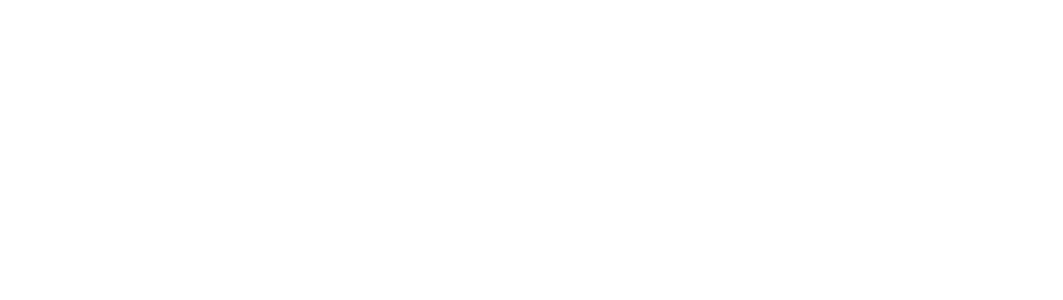
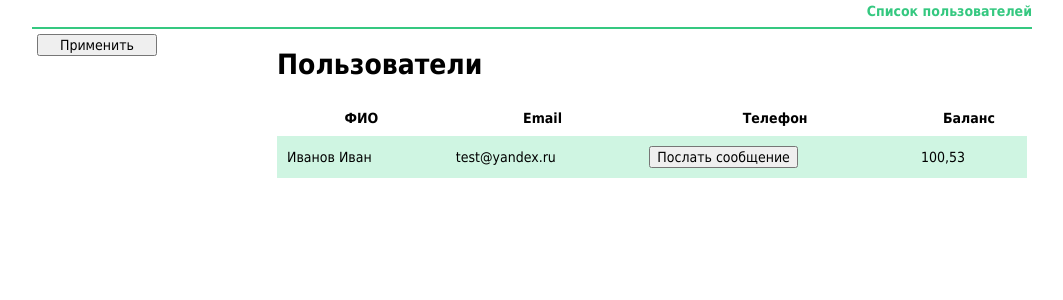
Before and after one commit to libertined/Test_clodo, a PHP site: page / in a window 1280 px wide. Before the commit the part shown is empty. Shown: the top 300 px of the page, without its empty margins (108-1171 px from the left). Run offline with PHP 8.4, Linux system fonts and the light colour scheme; some libraries are stand-ins or nearby versions.

Commit message:
Add list structure

```diff
--- a/css/style.css
+++ b/css/style.css
@@ -1,17 +1,53 @@
-html, body{
-    padding:0;
-    margin:0;
-	font-family:Tahoma, Arial, sans-serif;
-	color:#000;
-	font-size:12px;
-	}
-.layoutCenterWrapper{
-    width:1000px;
-    min-height:50px;
-    margin:0 auto;
-	}
-.clearfix:after{
-    content:'';
-    display:table;
-    clear:both;
-	}
+@charset "UTF-8";
+html, body { padding: 0; margin: 0; font-family: Tahoma, Arial, sans-serif; color: #000; font-size: 14px; }
+
+.layoutCenterWrapper { width: 1000px; min-height: 50px; margin: 0 auto; }
+
+.clearfix:after { content: ''; display: table; clear: both; }
+
+/* СЕТКА */
+.col-xs-1, .col-xs-2, .col-xs-3, .col-xs-4, .col-xs-5, .col-xs-6, .col-xs-7, .col-xs-8, .col-xs-9, .col-xs-10, .col-xs-11, .col-xs-12 { position: relative; min-height: 1px; padding-left: 5px; padding-right: 5px; float: left; }
+
+.col-xs-1 { width: 8.33333%; }
+
+.col-xs-2 { width: 16.66667%; }
+
+.col-xs-3 { width: 25%; }
+
+.col-xs-4 { width: 33.33333%; }
+
+.col-xs-5 { width: 41.66667%; }
+
+.col-xs-6 { width: 50%; }
+
+.col-xs-7 { width: 58.33333%; }
+
+.col-xs-8 { width: 66.66667%; }
+
+.col-xs-9 { width: 75%; }
+
+.col-xs-10 { width: 83.33333%; }
+
+.col-xs-11 { width: 91.66667%; }
+
+.col-xs-12 { width: 100%; }
+
+/*  ВЕРХНЕЕ МЕНЮ  */
+.menu-top { width: 100%; padding: 10px 0 10px; border-bottom: 2px solid #35c880; list-style: none; text-align: right; line-height: 0; font-size: 1px; }
+.menu-top__item { list-style: none; display: inline-block; font-size: 14px; margin: 0; margin-left: 20px; }
+.menu-top__item a { color: #000; text-decoration: none; }
+.menu-top__item--active a { color: #35c880; font-weight: bold; }
+
+/*  ФИЛЬТРЫ  */
+.filter { float: left; width: 200px; }
+.filter__form { margin: 0; }
+.filter__send { width: 120px; margin: 5px 0 5px; }
+
+.content { float: right; width: 750px; }
+.content--full { float: none; width: 100%; }
+
+/*  ТАБЛИЦА ПОЛЬЗОВАТЕЛЕЙ  */
+.users-table { border-collapse: collapse; margin-bottom: 15px; }
+.users-table__head th { padding: 10px; }
+.users-table__row td { padding: 10px; }
+.users-table__row:nth-child(even) { background: #cff5e2; }
--- a/index.php
+++ b/index.php
@@ -12,6 +12,37 @@
         <script src="http://ajax.googleapis.com/ajax/libs/jquery/1.9.0/jquery.min.js"></script>
     </head>
     <body>
+        <div class="layoutCenterWrapper">
+            <nav class="menu-top">
+                <ul class="menu-top__list clearfix">
+                    <li class="menu-top__item menu-top__item--active"><a href="">Список пользователей</a></li>
+                </ul>
+            </nav>
+            <div class="main-part clearfix">
+                <div class="filter col-xs-3">
+                    <form class="filter__form" name="filter-form" action="/ajax/filter_result.php" method="post" id="filter_form">
+                        <input class="filter__send" type="submit" value="Применить" name="filter-send">
+                    </form>
+                </div>
+                <div class="content col-xs-9">
+                    <h1 class="main-title">Пользователи</h1>
+                    <table class="users-table" width="100%">
+                        <tr class="users-table__head">
+                            <th>ФИО</th>
+                            <th>Email</th>
+                            <th>Телефон</th>
+                            <th>Баланс</th>
+                        </tr>
+                        <tr class="users-table__row" data-user="0">
+                            <td>Иванов Иван</td>
+                            <td>test@yandex.ru</td>
+                            <td><button name="send_email">Послать сообщение</button></td>
+                            <td>100,53</td>
+                        </tr>
+                    </table>
+                </div>
+            </div>
 
+        </div>
     </body>
 </html>
--- /dev/null
+++ b/scss/mixins.scss
@@ -0,0 +1,36 @@
+@mixin make-grid-columns($i: 1, $list: ".col-xs-#{$i}") {
+  @for $i from (1 + 1) through $grid-columns {
+    $list: "#{$list}, .col-xs-#{$i}";
+  }
+  #{$list} {
+    position: relative;
+    // Prevent columns from collapsing when empty
+    min-height: 1px;
+    // Inner gutter via padding
+    padding-left:  ceil(($grid-gutter-width / 2));
+    padding-right: floor(($grid-gutter-width / 2));
+    float: left;
+  }
+}
+
+
+@mixin calc-grid-column($index, $class, $type) {
+  @if ($index > 0) {
+    .col-#{$class}-#{$index} {
+      width: percentage(($index / $grid-columns));
+    }
+  }
+}
+
+// [converter] This is defined recursively in LESS, but Sass supports real loops
+@mixin loop-grid-columns($columns, $class, $type) {
+  @for $i from 0 through $columns {
+    @include calc-grid-column($i, $class, $type);
+  }
+}
+
+
+// Create grid for specific class
+@mixin make-grid($class) {
+  @include loop-grid-columns($grid-columns, $class, width);
+}
--- /dev/null
+++ b/scss/style.scss
@@ -0,0 +1,102 @@
+@import 'variables.scss';
+@import 'mixins.scss';
+
+html, body{
+  padding:  0;
+  margin: 0;
+  font-family: $font;
+  color: $color_def;
+  font-size: $text-size;
+}
+.layoutCenterWrapper{
+  width: $width_def;
+  min-height: 50px;
+  margin: 0 auto;
+}
+.clearfix:after{
+  content:  '';
+  display:  table;
+  clear:  both;
+}
+/* СЕТКА */
+@include make-grid-columns;
+@include make-grid(xs);
+
+/*  ВЕРХНЕЕ МЕНЮ  */
+.menu-top{
+  width: 100%;
+  padding: $margin_def;
+  border-bottom: 2px solid $green;
+  list-style: none;
+  text-align: right;
+  line-height: 0;
+  font-size: 1px;
+
+  &__item{
+    list-style: none;
+    display: inline-block;
+    font-size: $text-size;
+    margin: 0;
+    margin-left:  20px;
+
+    & a{
+      color: $color_def;
+      text-decoration: none;
+    }
+
+    &--active a{
+      color: $green;
+      font-weight:  bold;
+    }
+  }
+}
+/*  ФИЛЬТРЫ  */
+.filter{
+  float: left;
+  width: 200px;
+
+  &__form{
+    margin: 0;
+  }
+
+  &__send{
+    width: 120px;
+    margin: 5px 0 5px;
+  }
+}
+
+.content{
+  float: right;
+  width: 750px;
+
+  &--full{
+    float: none;
+    width: 100%;
+  }
+}
+
+.main-title{
+
+}
+
+/*  ТАБЛИЦА ПОЛЬЗОВАТЕЛЕЙ  */
+.users-table{
+  border-collapse:  collapse;
+  margin-bottom: 15px;
+
+  &__head{
+   & th{
+     padding: 10px;
+   }
+  }
+
+  &__row{
+    & td{
+      padding:  10px;
+    }
+
+    &:nth-child(even){
+      background: $bg-row;
+    }
+  }
+}
--- /dev/null
+++ b/scss/variables.scss
@@ -0,0 +1,14 @@
+$color_def:     #000;
+$white:         #fff;
+$green:         #35c880;
+$bg-row:        #cff5e2;
+
+$dir:           "../img";
+$grid-columns:  12 !default;
+$grid-gutter-width: 10px !default;
+
+$text-size:     14px;
+$width_def:     1000px;
+$margin_def:    10px 0 10px;
+
+$font:          Tahoma, Arial, sans-serif;
--- a/system/db/config_db.php
+++ b/system/db/config_db.php
@@ -1,5 +1,4 @@
-<?php // config.php
-// Настройки соединения с БД.
+<?php // Настройки соединения с БД.
 define("SQL_HOST", "localhost");
 define("SQL_DATABASE", "test");
 define("SQL_USER", "root");
--- a/system/db/db.php
+++ b/system/db/db.php
@@ -38,7 +38,7 @@
 	* Вернулось >0 - Количество результатов
 	*/
 	function Query($sql){
-	  $res = mysql_db_query($this->dbName, $sql, $this->dbConn);
+	  $res = mysql_query($this->dbName, $sql, $this->dbConn);
 	  if ( !$res ){
 		  $this->error = mysql_error($this->dbConn);
 		  return -1;
@@ -62,7 +62,7 @@
 	* Вернулось >0 - Количество результатов
 	*/
 	function QueryChange($sql){
-	  $res = mysql_db_query($this->dbName, $sql, $this->dbConn);
+	  $res = mysql_query($this->dbName, $sql, $this->dbConn);
 	  if ( !$res ){
 		  $this->error = mysql_error($this->dbConn);
 		  return -1;
```
Also changed, not shown: system/payments.php (added, +27 -0 lines), system/users.php (added, +33 -0 lines), 1 other file.
